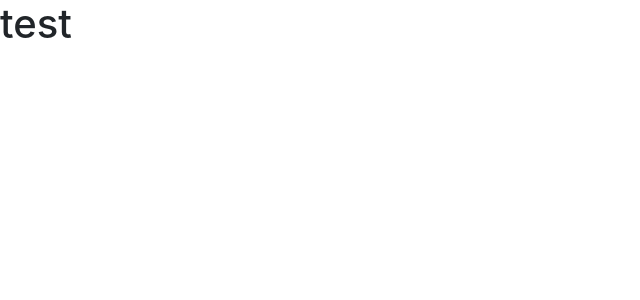
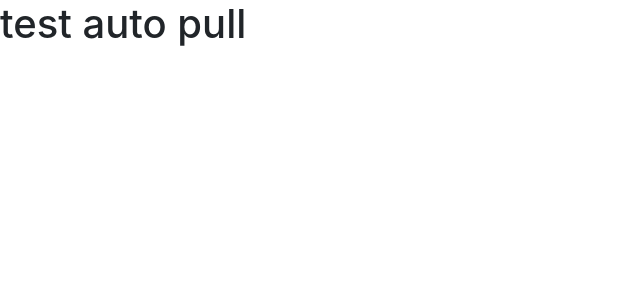
Before and after one commit to HamzaKarfa/api-platform-devops-vercel, a Next.js app in the folder pwa/: page / in a window 1280 px wide. Shown: the top 300 px of the page, without its empty margins (0-640 px from the left). Built offline with nearby package versions, Linux system fonts and the light colour scheme.

Commit message:
test tag docker for push 4

```diff
--- a/pwa/pages/index.js
+++ b/pwa/pages/index.js
@@ -4,7 +4,7 @@ export default function App() {
   return (
     <div>
       <Link href="/">
-      	<h1>test</h1>
+      	<h1>test auto pull</h1>
       </Link>
     </div>
   )
```
